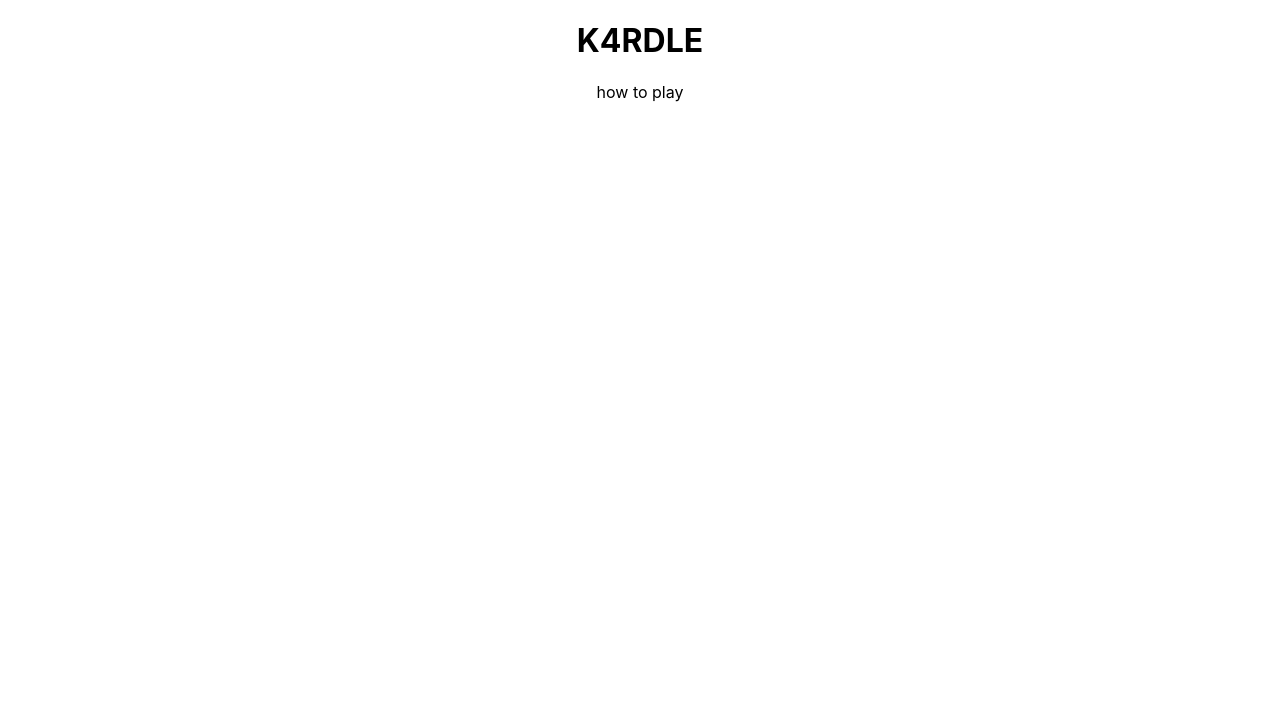
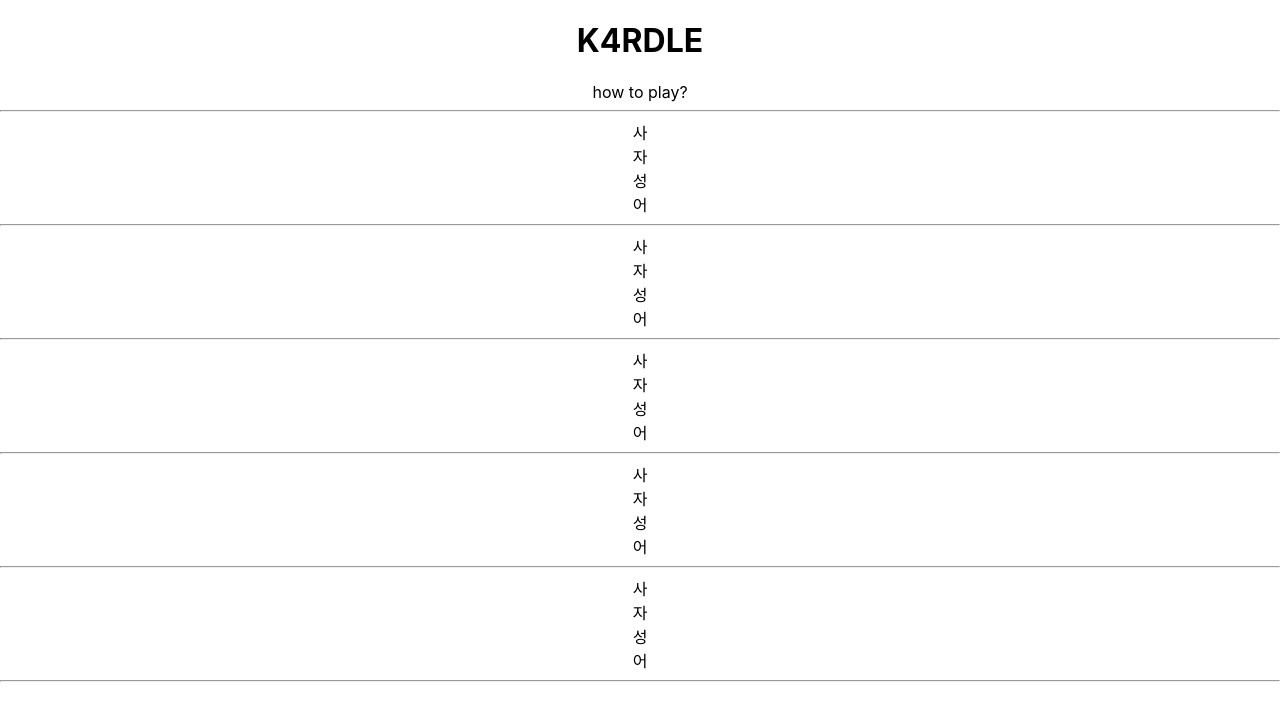
Before and after one commit to choijueun/WORDLE, a React (Create React App) app: page / in a window 1280 px wide. Shown: the top 720 px of the page. Built offline with nearby package versions, Linux system fonts and the light colour scheme.

Commit message:
Components

```diff
--- a/src/App.js
+++ b/src/App.js
@@ -1,19 +1,20 @@
 import logo from './logo.svg';
+import Puzzle from './components/views/Puzzle/Puzzle'
+import Navbar from './components/views/Navbar/Navbar'
 import './App.css';
 
 function App() {
     return (
         <div className="App">
             <header className="text-center">
-                <h1>
-                    <span className="word-success">K</span><span className="word-warning">4</span>RDLE
-                </h1>
-                <nav className="text-center">
-                    how to play
-                </nav>
+                <Navbar/>
             </header>
             <section id="PUZZLE" className="item-center">
-                {/* PUZZLE INSERT BLOCK */}
+                <Puzzle/>
+                <Puzzle/>
+                <Puzzle/>
+                <Puzzle/>
+                <Puzzle/>
             </section>
         </div>
     );
--- /dev/null
+++ b/src/components/views/Navbar/Navbar.js
@@ -0,0 +1,15 @@
+import React from 'react'
+
+function Navbar() {
+  return (
+    <>
+        <h1>
+            <span className="word-success">K</span><span className="word-warning">4</span>RDLE
+        </h1>
+        <div className="nav">how to play?</div>
+        <hr/>
+    </>
+  )
+}
+
+export default Navbar
--- /dev/null
+++ b/src/components/views/Puzzle/Puzzle.js
@@ -0,0 +1,15 @@
+import React from 'react'
+
+function Puzzle() {
+  return (
+    <>
+        <div className="Puzzle">사</div>
+        <div className="Puzzle">자</div>
+        <div className="Puzzle">성</div>
+        <div className="Puzzle">어</div>
+        <hr/>
+    </>
+  )
+}
+
+export default Puzzle
```
